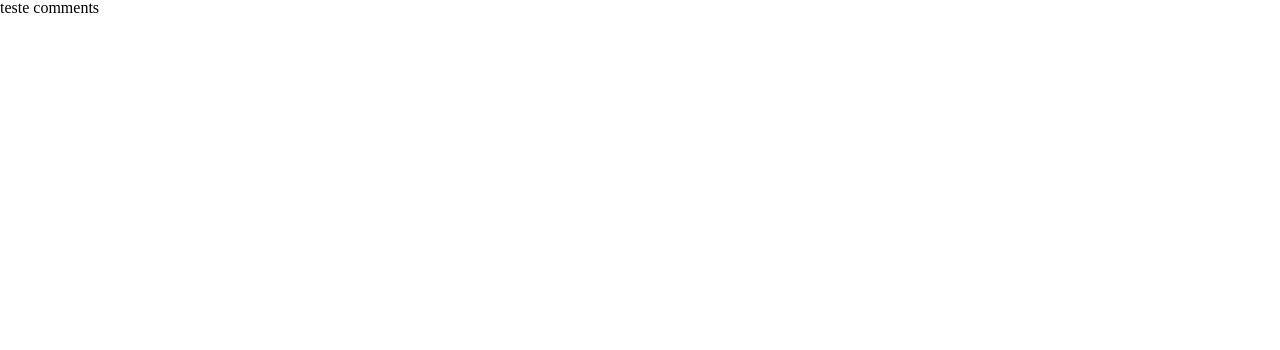
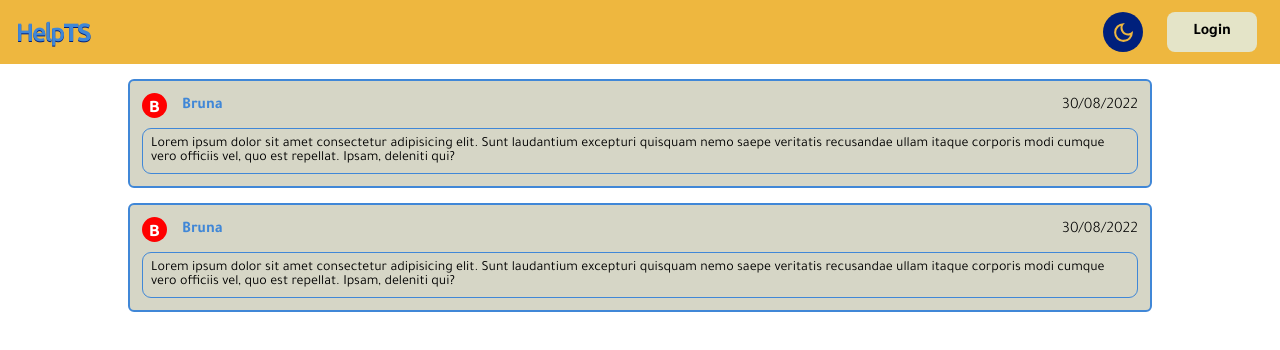
Before and after one commit to projeto-front-end-g5/HelpTS, a React (Create React App) app: page /comments in a window 1280 px wide. Shown: the top 350 px of the page. Built offline with nearby package versions, Linux system fonts and the light colour scheme.

Commit message:
feat: Card de comentário criado

```diff
--- /dev/null
+++ b/src/components/CardComment/index.jsx
@@ -0,0 +1,23 @@
+import { Container, ContainerCommentTitle } from "./style"
+
+const CardComment = () => {
+    console.log('oi')
+
+    return(
+        <Container>
+            <ContainerCommentTitle>
+                <div className='cardComment--name'>
+                    <strong>B</strong>
+                    <p>Bruna</p>
+                </div>
+                <span>30/08/2022</span>
+            </ContainerCommentTitle>
+            <div className='cardComment--content'>
+                Lorem ipsum dolor sit amet consectetur adipisicing elit. Sunt laudantium excepturi quisquam nemo saepe veritatis recusandae ullam itaque corporis modi cumque vero officiis vel, quo est repellat. Ipsam, deleniti qui?
+            </div>
+        </Container>
+
+    )
+}
+
+export default CardComment
--- /dev/null
+++ b/src/components/CardComment/style.ts
@@ -0,0 +1,55 @@
+import styled from "styled-components";
+
+export const Container = styled.div`
+    width: 80%;
+    height: fit-content;
+    background-color: var(--grey-card);
+    margin-top: .9375rem;
+    border-radius: .375rem;
+    border: .125rem solid var(--blue);
+    /* box-shadow: 0 0 .25rem .125rem hsl(242deg 59% 11% / 10%); */
+    font-family: 'Tajawal';
+    padding: .75rem;
+
+    .cardComment--content{
+        font-size: .875rem;
+        border: .0625rem solid var(--blue);
+        border-radius: .5625rem;
+        margin-top: .625rem;
+        height: fit-content;
+        padding: .5rem;
+    }
+`
+
+export const ContainerCommentTitle = styled.div`
+    display: flex;
+    justify-content: space-between;
+    align-items: center;
+
+    span {
+            font-weight: 300;
+        }
+
+    .cardComment--name{
+        display: flex;
+        gap: .9375rem;
+        align-items: center;
+
+        strong{
+            background: red;
+            color: white;
+            border-radius: 100%;
+            width: 1.5625rem;
+            height: 1.5625rem;
+            display: flex;
+            align-items: center;
+            justify-content: center;
+            font-family: 'Ubuntu'
+        }
+
+        p {
+            color: var(--blue);
+            font-weight: 700;
+        }
+    }
+`
--- /dev/null
+++ b/src/components/CardCommentList/index.jsx
@@ -0,0 +1,11 @@
+import CardComment from "../CardComment"
+import { ContainerListComments } from "./style"
+
+const CardCommentList = () => (
+    <ContainerListComments>
+        <CardComment />
+        <CardComment />
+    </ContainerListComments>
+)
+
+export default CardCommentList
--- /dev/null
+++ b/src/components/CardCommentList/style.ts
@@ -0,0 +1,8 @@
+import styled from "styled-components"
+
+export const ContainerListComments = styled.div`
+    height: 100vh;
+    display: flex;
+    flex-direction: column;
+    align-items: center;
+`
--- a/src/pages/Comments/index.tsx
+++ b/src/pages/Comments/index.tsx
@@ -1,3 +1,12 @@
-const Comments = () => <p>teste comments</p>;
+import CardComment from "../../components/CardComment";
+import CardCommentList from "../../components/CardCommentList";
+import Header from "../../components/Header";
+
+const Comments = () => (
+    <>
+        <Header />
+        <CardCommentList />
+    </>
+)
 
 export default Comments;
--- /dev/null
+++ b/src/pages/Comments/style.ts
@@ -0,0 +1,5 @@
+import styled from 'styled-components';
+
+export const ContainerPageComments = styled.div`
+
+`
```
